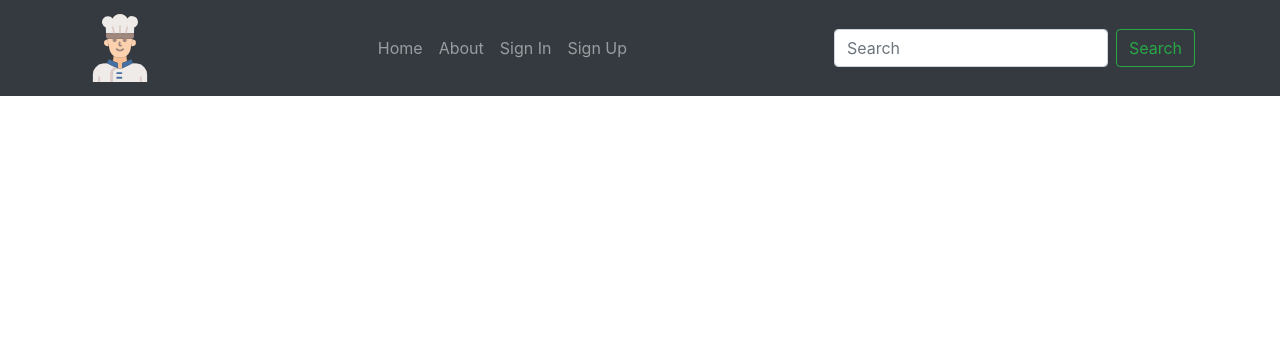
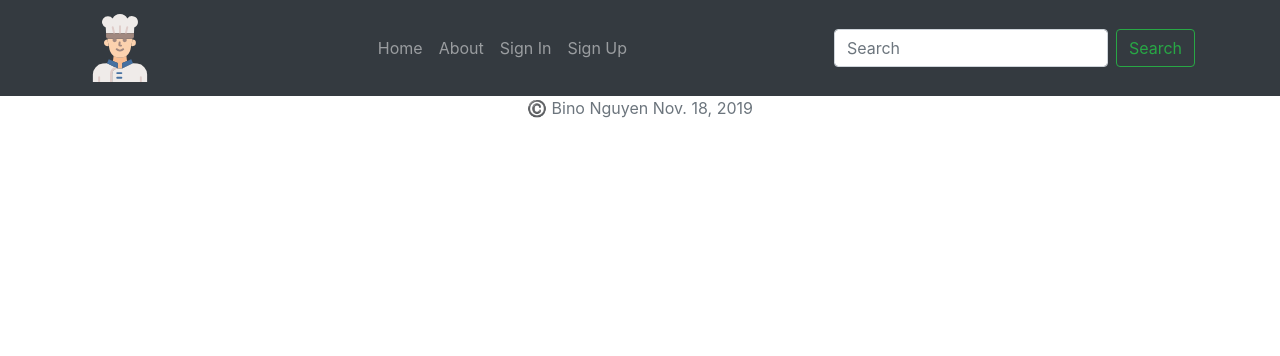
Before and after one commit to binonguyen1090/chef_bucket_web, a Django app: page / in a window 1280 px wide. Shown: the top 356 px of the page. Run offline with Django 3.2, Linux system fonts and the light colour scheme; data that the repository does not hold is empty; some libraries are stand-ins or nearby versions.

Commit message:
Added footer into homepage

```diff
--- a/allchefs/templates/allchefs/home.html
+++ b/allchefs/templates/allchefs/home.html
@@ -1,5 +1,5 @@
 {% extends 'allchefs/base.html' %}
-
+{% load static%}
 {% block title %}
     Home
 {% endblock%}
@@ -9,8 +9,16 @@
         {% for things in allchefs %}
             {{things.name}}
             {{things.body}}
-            <img src="{{ things.chef_bucket.media.media.image }}">
+
             <br>
         {% endfor %}
     {% endif %}
+
+
+<footer class="text-muted">
+    <div class="container text-center">
+        <p>©️ Bino Nguyen {% now "Y%}</p>
+    </div>
+</footer>
+
 {% endblock%}
```
